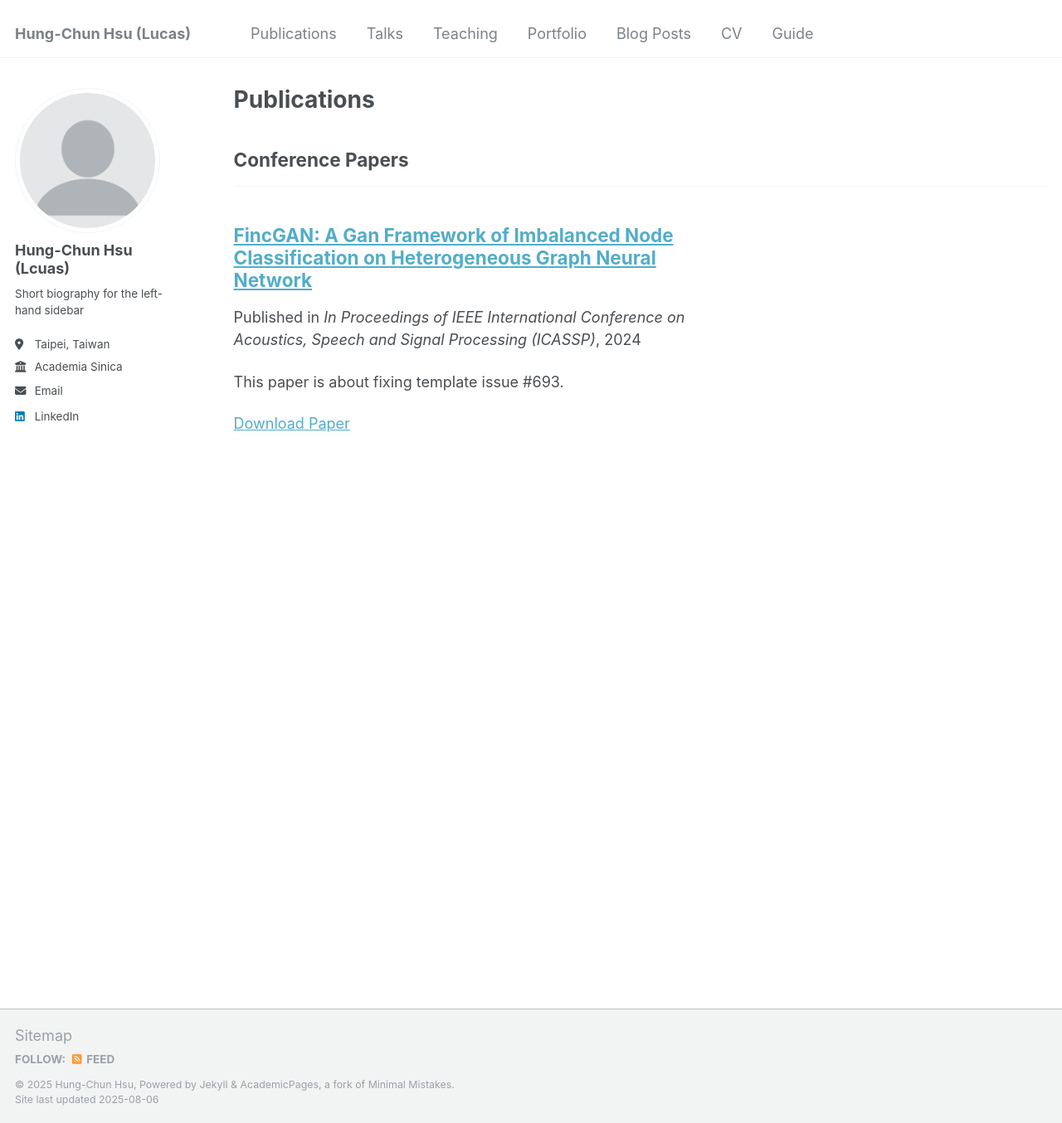
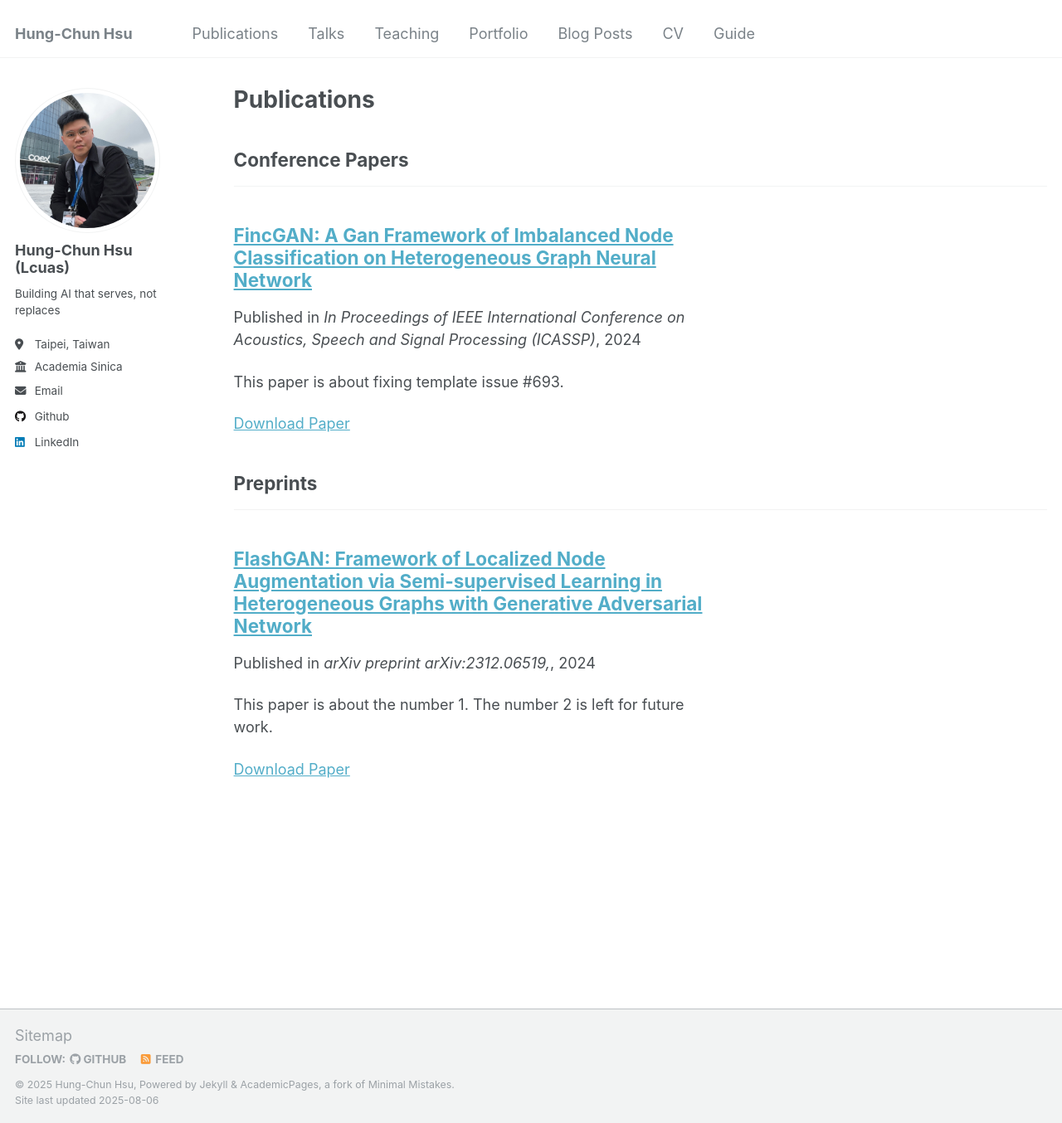
Before and after one commit to lucas-hc-hsu/lucas-hc-hsu.github.io, a Jekyll site: the page built from _pages/publications.html, in a window 1280 px wide and 1354 px high. Shown: the whole window at 83% size. Built offline with Jekyll 4.4.1, drawn with Linux system fonts in a browser that asks for light colours.

Commit message:
update _config.yaml

```diff
--- a/_config.yml
+++ b/_config.yml
@@ -8,7 +8,7 @@
 
 # Basic Site Settings
 locale                   : "en-US"
-title                    : "Hung-Chun Hsu (Lucas)"
+title                    : "Hung-Chun Hsu"
 title_separator          : "-"
 name                     : &name "Hung-Chun Hsu" #"Your Name"
 description              : &description "Research Assistant at Academia Sinica, Taiwan" #"personal description"
@@ -21,10 +21,10 @@ repository               : "LucasHsu2024/LucasHsu2024.github.io"
 #               Additional customization can be done by editing /_includes/author-profile.html
 author:
   # Biographic information
-  avatar           : "profile.png"
+  avatar           : "4942-3.jpg"
   name             : "Hung-Chun Hsu (Lcuas)" #"Your Sidebar Name"
   pronouns         : # example: "she/her"
-  bio              : "Short biography for the left-hand sidebar"
+  bio              : "Building AI that serves, not replaces" #"Building AI technology that help humanity" # "Short biography for the left-hand sidebar"
   location         : "Taipei, Taiwan"
   employer         : "Academia Sinica"
   uri              : # URL
@@ -44,7 +44,7 @@ author:
   bitbucket        : # Username - Update with your username on the site
   codepen          : # Username
   dribbble         : # Username
-  github           : # "academicpages"
+  github           : "LucasHsu2024"
   kaggle           : # Username
   stackoverflow    : # User number or user number and name (i.e., use "1" or "1/jeff-atwood")
 
@@ -78,10 +78,12 @@ author:
 publication_category:
   books:
     title: 'Books'
-  manuscripts:
-    title: 'Journal Articles'
+  # manuscripts:
+  #   title: 'Journal Articles'
   conferences:
     title: 'Conference Papers'
+  preprints:
+    title: 'Preprints'
 
 # Site Settings
 teaser                   :  # filename of teaser fallback teaser image placed in /images/, .e.g. "500x300.png"
```
